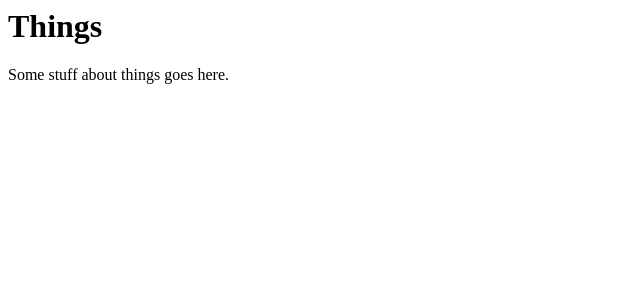
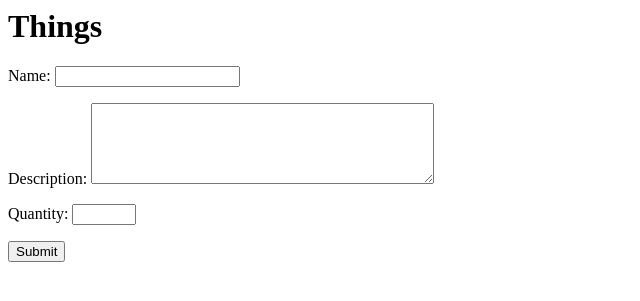
Before and after one commit to KCL-SEG/things-2-HananehMirSoltani, a Django app: page / in a window 1280 px wide. Shown: the top 301 px of the page, without its empty margins (0-640 px from the left). Run offline with Django 3.2, Linux system fonts and the light colour scheme; parts of the project's set-up code (start-up, migrations or seed data) failed here and were passed over.

Commit message:
add html.py

```diff
--- a/things/templates/home.html
+++ b/things/templates/home.html
@@ -1,11 +1,14 @@
+
 <html>
 <head>
-  <title>Things</title>
+    <title>Things</title>
 </head>
 <body>
-  <h1>
-    Things
-  </h1>
-  <p>Some stuff about things goes here.</p>
+    <h1>Things</h1>
+    <form method="post">
+        {% csrf_token %}
+        {{ form.as_p }}
+        <button type="submit">Submit</button>
+    </form>
 </body>
 </html>
```
